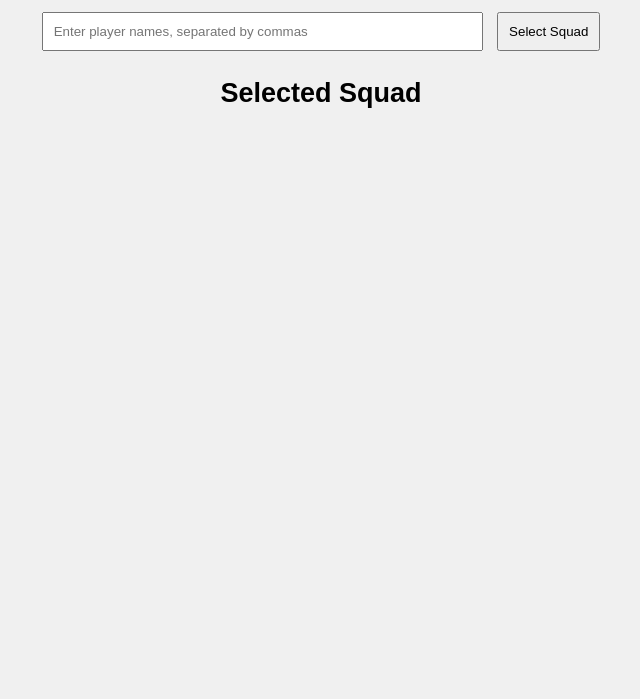
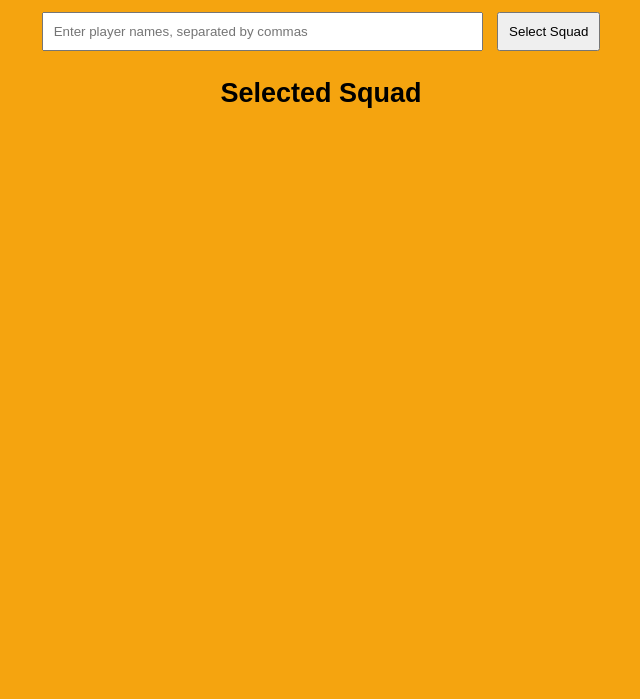
Before and after one commit to ImmuneLethal/CS-Squad-Picker-, a plain HTML site: page index.html in a window 1280 px wide. Shown: the part 101-800 px from the top of the page, without its empty margins (319-959 px from the left). Drawn offline with Linux system fonts and the light colour scheme.

Commit message:
Update index.html

```diff
--- a/index.html
+++ b/index.html
@@ -8,7 +8,7 @@
         body {
             font-family: Arial, sans-serif;
             text-align: center;
-            background-color: #f0f0f0;
+            background-color: #f5a40f;
             padding: 20px;
         }
         #squadForm {
```
